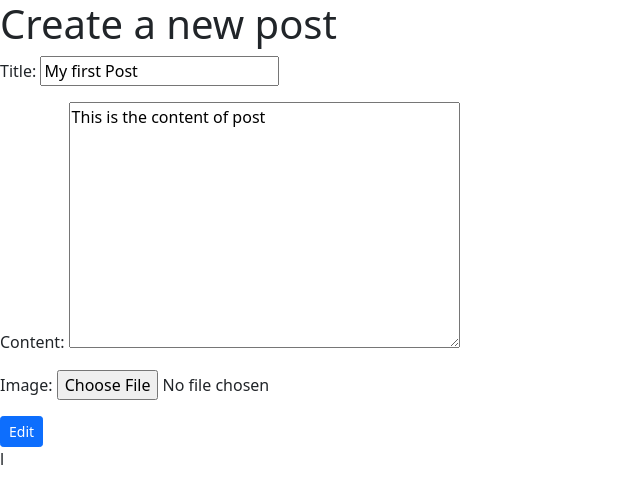
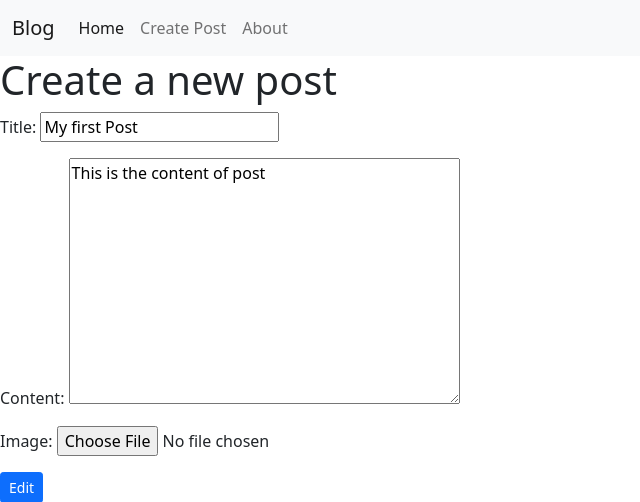
Before and after one commit to Beekeyinn/csit4-django, a Django app: page /post/1/edit in a window 1280 px wide. Shown: the top 502 px of the page, without its empty margins (0-640 px from the left). Run offline with Django 4.2, Linux system fonts and the light colour scheme; data comes from the database, SQL or seed files in the repository; both versions use the stored data as it was after the commit; some libraries are stand-ins or nearby versions.

Commit message:
'main' -> latest updated till feb 15

```diff
--- a/post/forms.py
+++ b/post/forms.py
@@ -8,6 +8,14 @@ class PostCreateForm(forms.Form):
         min_length=5,
         required=True,
         widget=forms.TextInput(attrs={"class": "form-control"}),
+    )
+    image = forms.ImageField(
+        label="Post Image",
+        widget=forms.FileInput(
+            attrs={
+                "class": "form-control",
+            }
+        ),
     )
     content = forms.CharField(
         label="Post Content",
--- a/post/views.py
+++ b/post/views.py
@@ -24,12 +24,13 @@ def post_create(request):
             context={"form": form},
         )
     else:
-        form = PostCreateForm(data=request.POST)
+        form = PostCreateForm(data=request.POST, files=request.FILES)
         if form.is_valid():
             print("form data sent through html form", form.cleaned_data, request.POST)
             post = Post.objects.create(
                 title=form.cleaned_data.get("title"),
                 content=form.cleaned_data.get("content"),
+                image=form.cleaned_data.get("image"),
             )
             return redirect("post-list")
         return render(
@@ -53,7 +54,11 @@ def post_edit(request, id):
         )
     else:
         post = Post.objects.get(id=id)
-        form = PostModelForm(instance=post, data=request.POST)
+        form = PostModelForm(
+            instance=post,
+            data=request.POST,
+            files=request.FILES,
+        )
         if form.is_valid():
             form.save()
             return redirect("post-list")
--- a/templates/post/edit.html
+++ b/templates/post/edit.html
@@ -1,24 +1,15 @@
+{% extends "layout/base.html" %}
 {% load static %}
-<!DOCTYPE html>
-<html lang="en">
-<head>
-    <meta charset="UTF-8">
-    <meta name="viewport" content="width=device-width, initial-scale=1.0">
-    <link rel="stylesheet"
-    href="{% static 'css/bootstrap.min.css' %}">
-    <title>Post Edit</title>
-</head>
-<body>
+{% block title %}
+    Edit {{ post.title }}
+{% endblock title %}
+{% block content %}
     <div>
         <h1>Create a new post</h1>
-        <form class="form" method="post">
+        <form class="form" method="post" enctype="multipart/form-data">
             {% csrf_token %}
-            {{form.as_p}}
-            <input
-            type="submit"
-            class="btn btn-sm btn-primary"
-            value="Edit" />
+            {{ form.as_p }}
+            <input type="submit" class="btn btn-sm btn-primary" value="Edit" />
         </form>
     </div>
-</body>
-</html>l
+{% endblock content %}
--- a/templates/post/list.html
+++ b/templates/post/list.html
@@ -4,7 +4,8 @@
     Post List
 {% endblock title %}
 {% block content %}
-<div>
+    <div class="row">
+        <div class="col-6 offset-3">
             <h1 class="text-center text-info">Post List</h1>
             {% for post in posts %}
                 <div class="card">
@@ -15,4 +16,5 @@
                 </div>
             {% endfor %}
         </div>
+    </div>
 {% endblock content %}
```
Also changed, not shown: templates/post/create.html (+4 -7 lines), templates/post/detail.html (+4 -11 lines), db.sqlite3, media/post/Screenshot_from_2024-02-08_20-27-06.png (added). Lines whose indentation alone changed are shown as unchanged.
